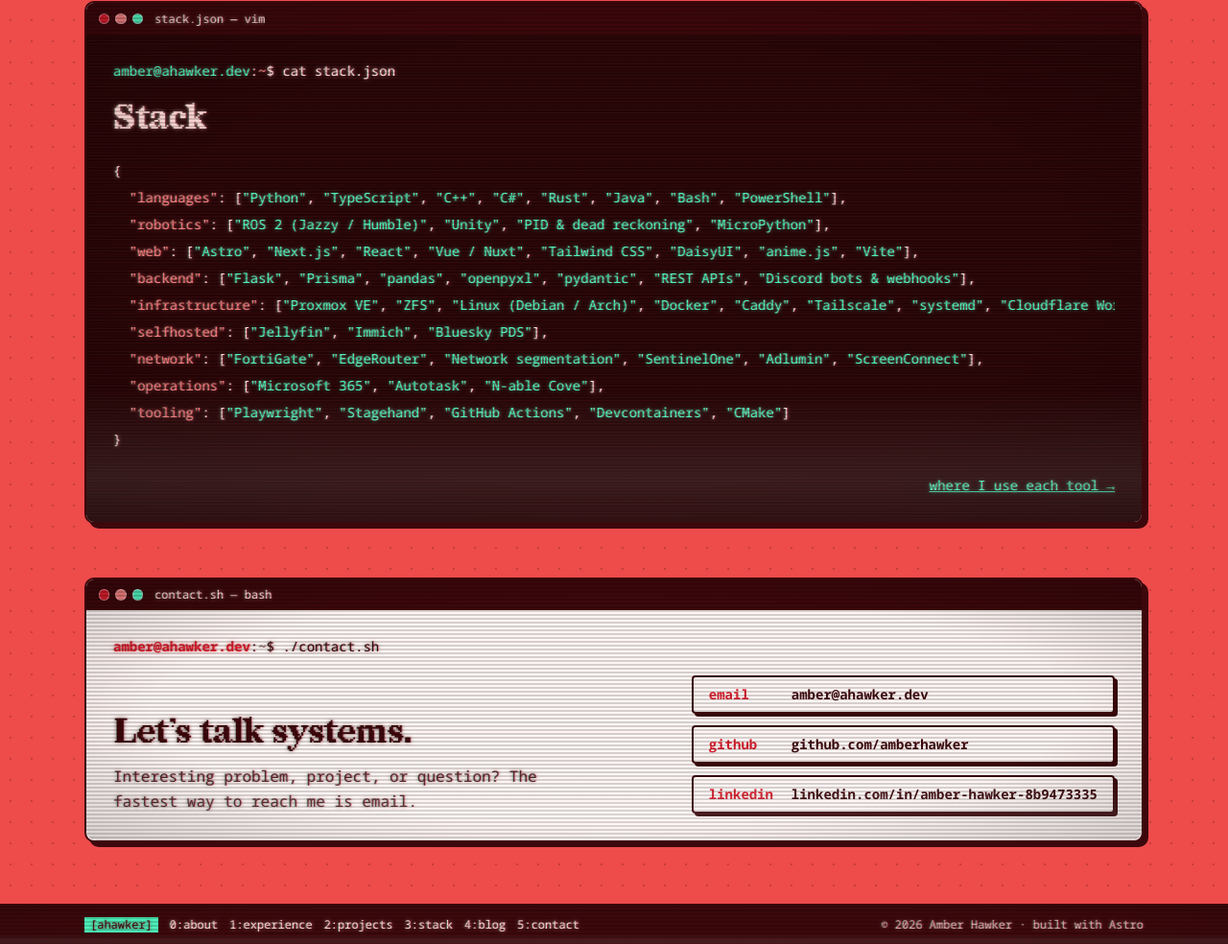
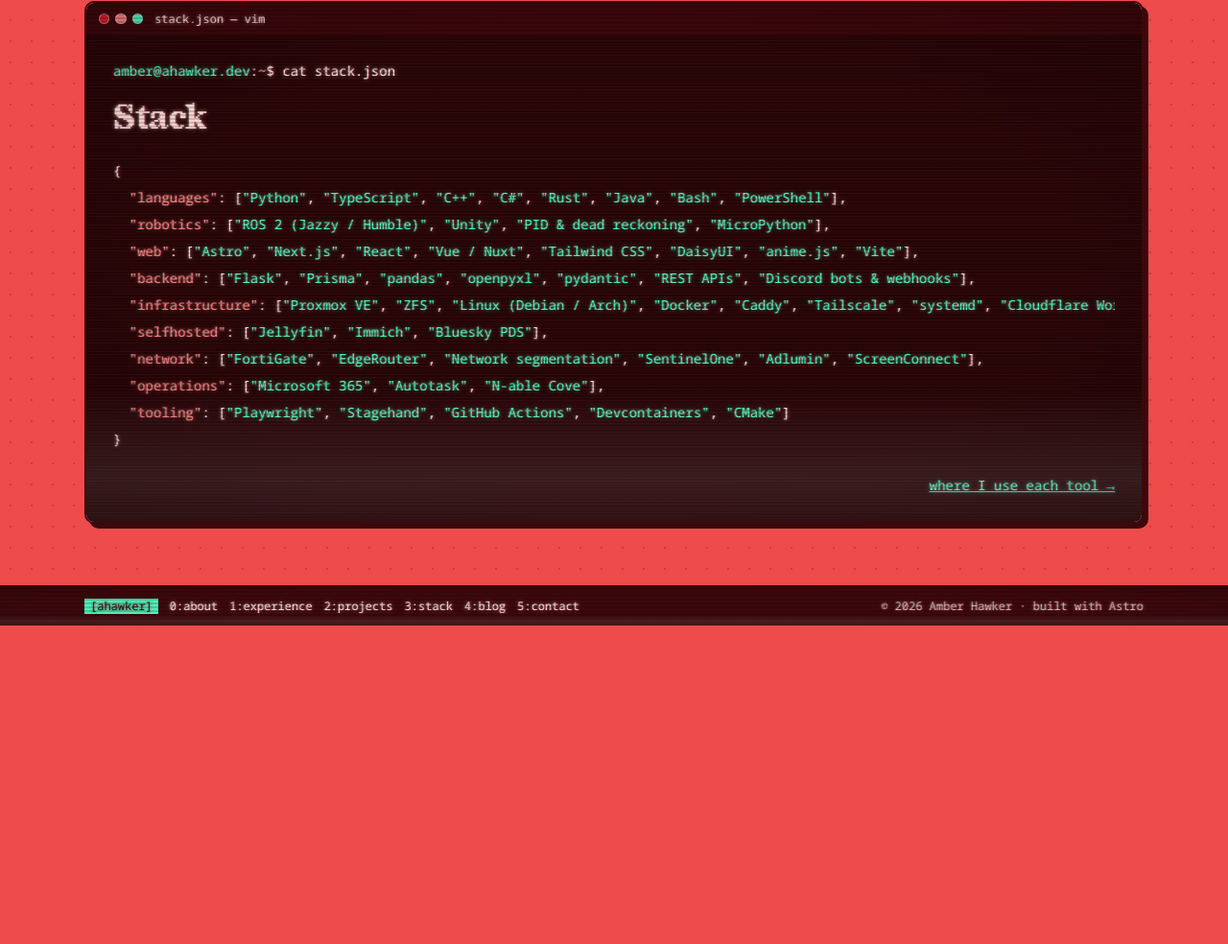
Before and after one commit to amberhawker/ahawker.dev, an Astro site: page / in a window 1280 px wide. Shown: the part 4016-5000 px from the top of the page at 96% size. After the commit the page ends 4668 px from the top, so only its background shows below. Built offline with nearby package versions, Linux system fonts and the light colour scheme; Astro itself is replaced by a stand-in of ours; code samples lack their colours.

Commit message:
no cont on index

```diff
--- a/src/pages/index.astro
+++ b/src/pages/index.astro
@@ -160,31 +160,6 @@ const shortcuts = [
 </span>))}{'}'}</code></pre>
 			<p class="mt-6 text-right text-sm"><a href="/stack" class="text-mint underline">where I use each tool →</a></p>
 		</Window>
-
-		<!-- Contact -->
-		<Window id="contact" title="contact.sh — bash" command="./contact.sh">
-			<div class="grid gap-8 md:grid-cols-[1fr_auto] md:items-end">
-				<div>
-					<h2 class="text-3xl font-bold sm:text-4xl">Let’s talk systems.</h2>
-					<p class="mt-3 max-w-lg leading-relaxed text-ink/80">Interesting problem, project, or question? The fastest way to reach me is email.</p>
-				</div>
-				<ul class="flex flex-col gap-3 text-sm">
-					{links.map((l) => (
-						<li>
-							<a
-								href={l.href}
-								target={l.href.startsWith('mailto:') ? undefined : '_blank'}
-								rel={l.href.startsWith('mailto:') ? undefined : 'noopener'}
-								class="btn btn-tactile w-full justify-start bg-paper text-ink normal-case"
-							>
-								<span class="w-20 shrink-0 text-left text-hot">{l.label}</span>
-								<span class="truncate">{l.value}</span>
-							</a>
-						</li>
-					))}
-				</ul>
-			</div>
-		</Window>
 	</div>
 </Layout>
 
```
